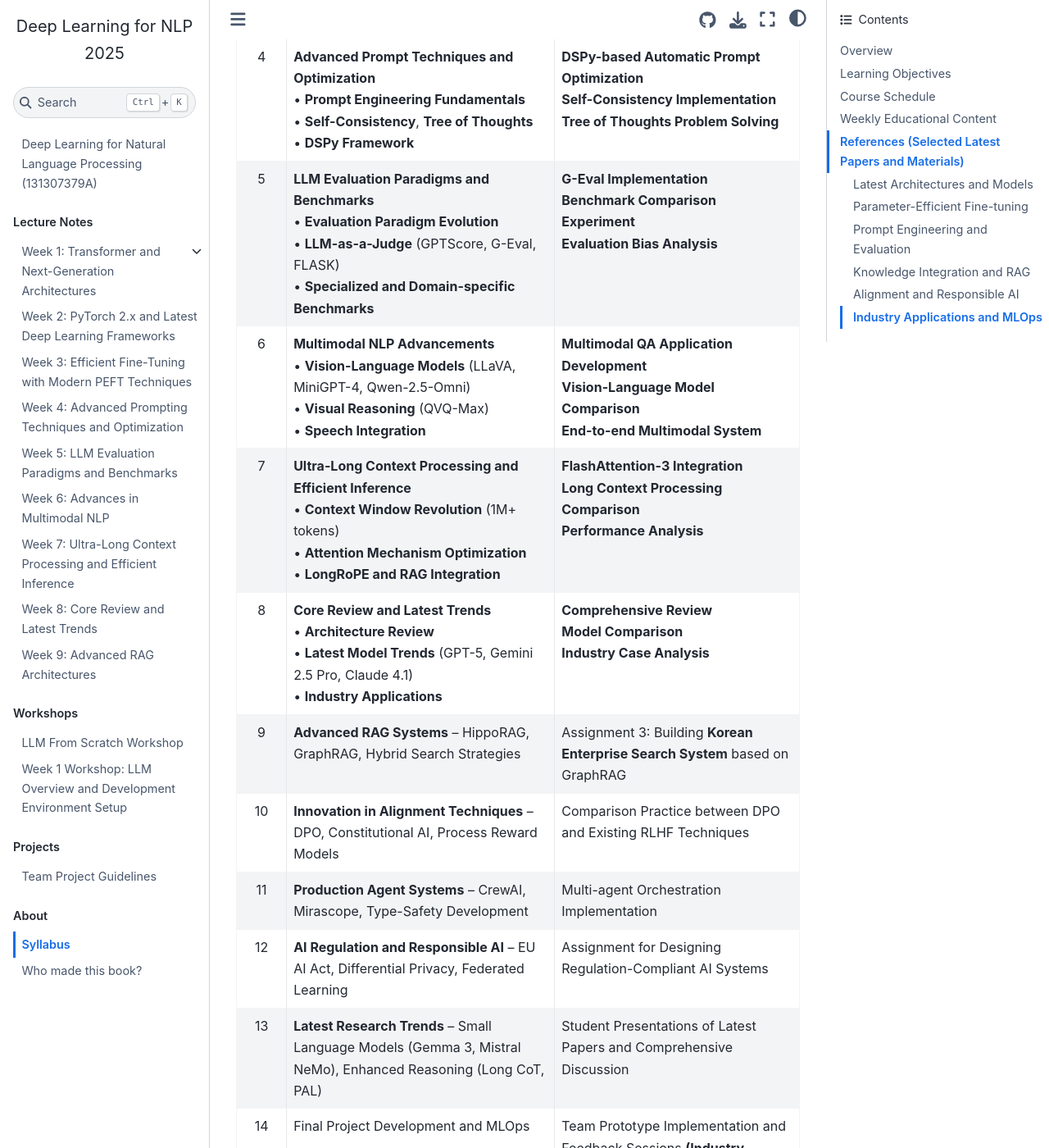
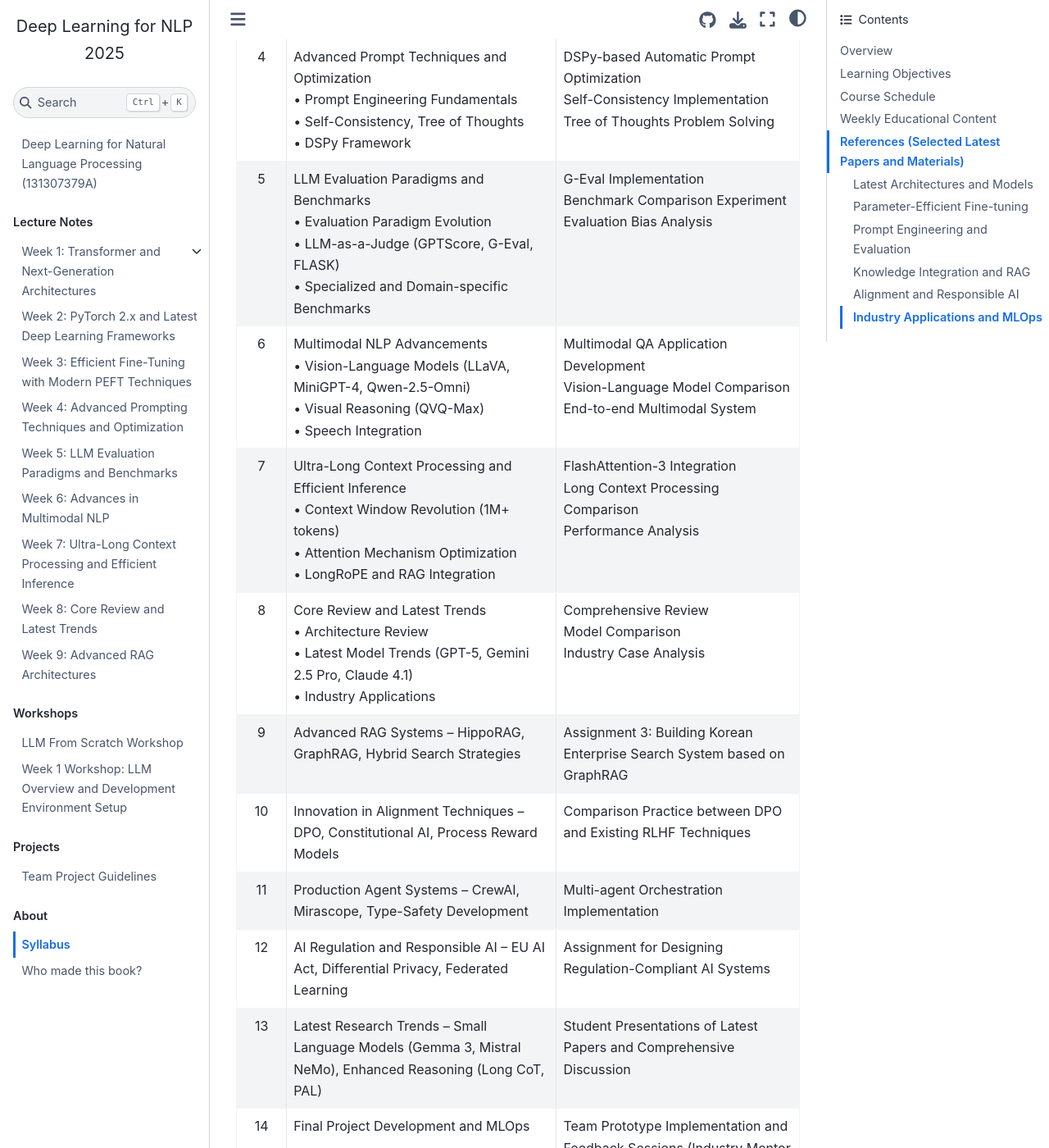
Before and after one commit to entelecheia/deepnlp-2025, a Jupyter Book: the page built from book/en/syllabus/index.md, in a window 1280 px wide and 1400 px high, scrolled down 2195 px. Shown: the whole window at 82% size. Built offline with Jupyter Book 1.0.4 settings and Sphinx 7.4.7 and the Sphinx Book theme 1.1.4, drawn with Linux system fonts in a browser that asks for light colours; some of the changed text lies outside the part shown.

```diff
--- a/book/en/syllabus/index.md
+++ b/book/en/syllabus/index.md
@@ -32,23 +32,23 @@ This course is designed for third-year undergraduate level and assumes completio
 
 ## Course Schedule
 
-| Week | Main Topics and Keywords | Key Hands-on/Assignments |
-| :--: | :---------------------- | :------------------------ |
-|  1   | **Transformer and Next-Generation Architectures**<br/>• Self-Attention Mechanism and Limitations<br/>• **Mamba (SSM)**, **RWKV**, **Jamba** | **Transformer Component Implementation**<br/>**Mamba vs Transformer Performance Comparison**<br/>**Architecture Complexity Analysis** |
-|  2   | **PyTorch 2.x and Latest Deep Learning Frameworks**<br/>• **torch.compile Compiler Revolution**<br/>• **FlashAttention-3 Hardware Acceleration**<br/>• **AI Agent Frameworks** | **torch.compile Performance Optimization**<br/>**FlashAttention-3 Implementation**<br/>**AI Agent Framework Comparison** |
-|  3   | **Modern PEFT Techniques for Efficient Fine-tuning**<br/>• **LoRA**, **DoRA**, **QLoRA**<br/>• **Advanced PEFT Techniques** | **PEFT Method Comparison Experiment**<br/>**LoRA/DoRA/QLoRA Performance Evaluation**<br/>**Memory Efficiency Analysis** |
-|  4   | **Advanced Prompt Techniques and Optimization**<br/>• **Prompt Engineering Fundamentals**<br/>• **Self-Consistency**, **Tree of Thoughts**<br/>• **DSPy Framework** | **DSPy-based Automatic Prompt Optimization**<br/>**Self-Consistency Implementation**<br/>**Tree of Thoughts Problem Solving** |
-|  5   | **LLM Evaluation Paradigms and Benchmarks**<br/>• **Evaluation Paradigm Evolution**<br/>• **LLM-as-a-Judge** (GPTScore, G-Eval, FLASK)<br/>• **Specialized and Domain-specific Benchmarks** | **G-Eval Implementation**<br/>**Benchmark Comparison Experiment**<br/>**Evaluation Bias Analysis** |
-|  6   | **Multimodal NLP Advancements**<br/>• **Vision-Language Models** (LLaVA, MiniGPT-4, Qwen-2.5-Omni)<br/>• **Visual Reasoning** (QVQ-Max)<br/>• **Speech Integration** | **Multimodal QA Application Development**<br/>**Vision-Language Model Comparison**<br/>**End-to-end Multimodal System** |
-|  7   | **Ultra-Long Context Processing and Efficient Inference**<br/>• **Context Window Revolution** (1M+ tokens)<br/>• **Attention Mechanism Optimization**<br/>• **LongRoPE and RAG Integration** | **FlashAttention-3 Integration**<br/>**Long Context Processing Comparison**<br/>**Performance Analysis** |
-|  8   | **Core Review and Latest Trends**<br/>• **Architecture Review**<br/>• **Latest Model Trends** (GPT-5, Gemini 2.5 Pro, Claude 4.1)<br/>• **Industry Applications** | **Comprehensive Review**<br/>**Model Comparison**<br/>**Industry Case Analysis** |
-|  9   | **Advanced RAG Systems** – HippoRAG, GraphRAG, Hybrid Search Strategies                                                                      | Assignment 3: Building **Korean Enterprise Search System** based on GraphRAG                           |
-|  10  | **Innovation in Alignment Techniques** – DPO, Constitutional AI, Process Reward Models                                                                | Comparison Practice between DPO and Existing RLHF Techniques                                                           |
-|  11  | **Production Agent Systems** – CrewAI, Mirascope, Type-Safety Development                                                                | Multi-agent Orchestration Implementation                                                         |
-|  12  | **AI Regulation and Responsible AI** – EU AI Act, Differential Privacy, Federated Learning                                                                  | Assignment for Designing Regulation-Compliant AI Systems                                                            |
-|  13  | **Latest Research Trends** – Small Language Models (Gemma 3, Mistral NeMo), Enhanced Reasoning (Long CoT, PAL)                                               | Student Presentations of Latest Papers and Comprehensive Discussion                                                       |
-|  14  | Final Project Development and MLOps                                                                                                         | Team Prototype Implementation and Feedback Sessions **(Industry Mentor Participation)**                                 |
-|  15  | Final Project Presentations and Comprehensive Evaluation                                                                                                     | Team Presentations, Course Content Summary and Future Prospects Discussion                                            |
+| Week | Main Topics and Keywords                                                                                                                                                     | Key Hands-on/Assignments                                                                                                  |
+| :--: | :--------------------------------------------------------------------------------------------------------------------------------------------------------------------------- | :------------------------------------------------------------------------------------------------------------------------ |
+|  1   | Transformer and Next-Generation Architectures<br/>• Self-Attention Mechanism and Limitations<br/>• Mamba (SSM), RWKV, Jamba                                                  | Transformer Component Implementation<br/>Mamba vs Transformer Performance Comparison<br/>Architecture Complexity Analysis |
+|  2   | PyTorch 2.x and Latest Deep Learning Frameworks<br/>• torch.compile Compiler Revolution<br/>• FlashAttention-3 Hardware Acceleration<br/>• AI Agent Frameworks               | torch.compile Performance Optimization<br/>FlashAttention-3 Implementation<br/>AI Agent Framework Comparison              |
+|  3   | Modern PEFT Techniques for Efficient Fine-tuning<br/>• LoRA, DoRA, QLoRA<br/>• Advanced PEFT Techniques                                                                      | PEFT Method Comparison Experiment<br/>LoRA/DoRA/QLoRA Performance Evaluation<br/>Memory Efficiency Analysis               |
+|  4   | Advanced Prompt Techniques and Optimization<br/>• Prompt Engineering Fundamentals<br/>• Self-Consistency, Tree of Thoughts<br/>• DSPy Framework                              | DSPy-based Automatic Prompt Optimization<br/>Self-Consistency Implementation<br/>Tree of Thoughts Problem Solving         |
+|  5   | LLM Evaluation Paradigms and Benchmarks<br/>• Evaluation Paradigm Evolution<br/>• LLM-as-a-Judge (GPTScore, G-Eval, FLASK)<br/>• Specialized and Domain-specific Benchmarks  | G-Eval Implementation<br/>Benchmark Comparison Experiment<br/>Evaluation Bias Analysis                                    |
+|  6   | Multimodal NLP Advancements<br/>• Vision-Language Models (LLaVA, MiniGPT-4, Qwen-2.5-Omni)<br/>• Visual Reasoning (QVQ-Max)<br/>• Speech Integration                         | Multimodal QA Application Development<br/>Vision-Language Model Comparison<br/>End-to-end Multimodal System               |
+|  7   | Ultra-Long Context Processing and Efficient Inference<br/>• Context Window Revolution (1M+ tokens)<br/>• Attention Mechanism Optimization<br/>• LongRoPE and RAG Integration | FlashAttention-3 Integration<br/>Long Context Processing Comparison<br/>Performance Analysis                              |
+|  8   | Core Review and Latest Trends<br/>• Architecture Review<br/>• Latest Model Trends (GPT-5, Gemini 2.5 Pro, Claude 4.1)<br/>• Industry Applications                            | Comprehensive Review<br/>Model Comparison<br/>Industry Case Analysis                                                      |
+|  9   | Advanced RAG Systems – HippoRAG, GraphRAG, Hybrid Search Strategies                                                                                                          | Assignment 3: Building Korean Enterprise Search System based on GraphRAG                                                  |
+|  10  | Innovation in Alignment Techniques – DPO, Constitutional AI, Process Reward Models                                                                                           | Comparison Practice between DPO and Existing RLHF Techniques                                                              |
+|  11  | Production Agent Systems – CrewAI, Mirascope, Type-Safety Development                                                                                                        | Multi-agent Orchestration Implementation                                                                                  |
+|  12  | AI Regulation and Responsible AI – EU AI Act, Differential Privacy, Federated Learning                                                                                       | Assignment for Designing Regulation-Compliant AI Systems                                                                  |
+|  13  | Latest Research Trends – Small Language Models (Gemma 3, Mistral NeMo), Enhanced Reasoning (Long CoT, PAL)                                                                   | Student Presentations of Latest Papers and Comprehensive Discussion                                                       |
+|  14  | Final Project Development and MLOps                                                                                                                                          | Team Prototype Implementation and Feedback Sessions (Industry Mentor Participation)                                       |
+|  15  | Final Project Presentations and Comprehensive Evaluation                                                                                                                     | Team Presentations, Course Content Summary and Future Prospects Discussion                                                |
 
 ## Weekly Educational Content
 
@@ -248,7 +248,7 @@ This course is designed for third-year undergraduate level and assumes completio
 - **Main Topics**:
   - **Development of ultra-large multimodal LLMs**: Analyze innovative features of cutting-edge models such as GPT-5, **Claude 4.1 Opus**, **Qwen 2.5 Omni**, **QVQ-Max**. For example, GPT-5 shows performance exceeding GPT-4 in **reasoning ability and context expansion**, and Claude 4.1 strengthens response consistency and safety by applying **constitutional AI principles**. Qwen 2.5 Omni and QVQ-Max pioneer new frontiers in multimodal **visual-language reasoning**, demonstrating ability to simultaneously perform image interpretation and complex reasoning.
   - **Renaissance of small language models**: Also cover advances of lightweight **small models (SLM)**. _Gemma 3_ (1B-4B scale) series are attracting attention as ultra-lightweight LLMs optimized to work smoothly on consumer devices, and _Mistral NeMo 12B_ shows specialized performance such as supporting **128K token** long context windows through NVIDIA NeMo optimization. Cases like _MathΣtral 7B_ specialized for specific areas (mathematics) achieving results comparable to GPT-4 are also introduced. These small models are being researched as **alternatives to large models** in terms of specialization and lightweighting.
-  - **Evolution of reasoning capabilities**: Examine new attempts by LLMs for complex problem solving. _Long CoT_ reasons with very long **Chain-of-Thought** and performs **backtracking** and error correction when necessary, and _PAL (Program-Aided LM)_ improves numerical calculation or logical reasoning accuracy by combining code execution capabilities. _ReAct_ is a strategy that generates more accurate and factual answers by utilizing **external tools** (calculators, web search, etc.) during reasoning. Additionally, introduce _Thinking Mode_ concept – For example, Qwen series significantly improve performance in complex math·code problems by enabling **internal self-reasoning steps** in models through enable_thinking mode. Also cover cutting-edge approaches like Meta's _Toolformer_ that **embed tool usage capabilities in models** during pre-training so models call external APIs at necessary moments during responses to solve problems.
+  - **Evolution of reasoning capabilities**: Examine new attempts by LLMs for complex problem solving. _Long CoT_ reasons with very long **Chain-of-Thought** and performs **backtracking** and error correction when necessary, and _PAL (Program-Aided LM)_ improves numerical calculation or logical reasoning accuracy by combining code execution capabilities. _ReAct_ is a strategy that generates more accurate and factual answers by utilizing **external tools** (calculators, web search, etc.) during reasoning. Additionally, introduce _Thinking Mode_ concept – For example, Qwen series significantly improve performance in complex math·code problems by enabling **internal self-reasoning steps** in models through enable*thinking mode. Also cover cutting-edge approaches like Meta's \_Toolformer* that **embed tool usage capabilities in models** during pre-training so models call external APIs at necessary moments during responses to solve problems.
   - **Deployment and optimization frameworks**: Tools for efficiently **deploying** LLMs in actual service environments are also advancing. For example, _llama.cpp_ enabled execution of large models on CPU with single-file C++ implementation, and _MLC-LLM_ supports **LLM inference on mobile/browsers** using WebGPU. _PowerInfer-2_ is a framework that **maximizes power efficiency** for large model distributed inference, contributing to operational cost reduction.
 
 #### Hands-on/Activities
```
Also changed, not shown: book/en/index.md (+17 -17 lines), book/ko/index.md (+17 -17 lines), book/ko/syllabus/index.md (+17 -17 lines).
